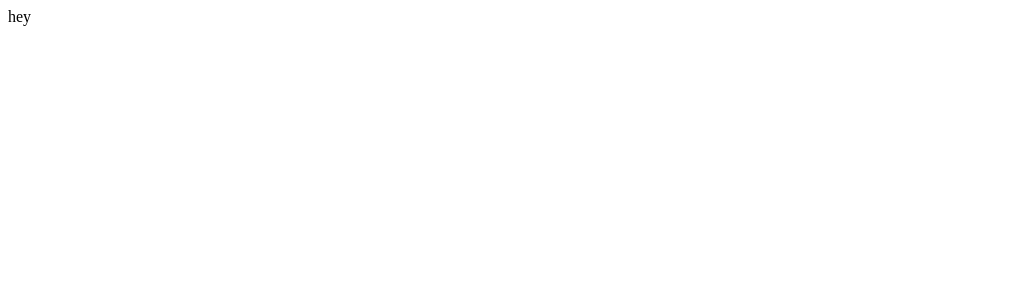
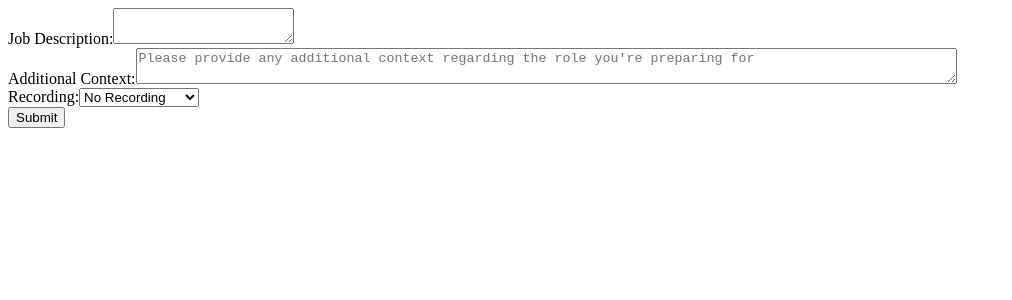
Before and after one commit to arshmattu08/InterviewPrep-frontend-react, a React (Vite) app in the folder interviewprep-frontend-react/: page / in a window 1280 px wide. Shown: the top 300 px of the page, without its empty margins (0-1012 px from the left). Built offline with nearby package versions, Linux system fonts and the light colour scheme.

Commit message:
navigation working

```diff
--- a/interviewprep-frontend-react/src/components/App.jsx
+++ b/interviewprep-frontend-react/src/components/App.jsx
@@ -1,11 +1,17 @@
 import React, {useState,useEffect} from "react"
-
+import FormPage from "./FormPage/FormPage"
+import InterviewWaitingPage from "./InterviewWaitingPage/InterviewWaitingPage"
+import InterviewPage from "./InterviewPage/InterviewPage"
 
 const App = () => {
 
+    const [isFormSubmitted, setFormState] = useState(false)
+    const [hasUserJoined, setJoinState] = useState(false)
 
-
-    return <div>hey</div>
+    return (hasUserJoined ? <InterviewPage/>
+            : isFormSubmitted ? <InterviewWaitingPage joiningInterview = {setJoinState}/>
+            : <FormPage formSubmission ={setFormState}/>
+            )
 }
 
 
--- /dev/null
+++ b/interviewprep-frontend-react/src/components/FormPage/FormPage.jsx
@@ -0,0 +1,46 @@
+import React, {useState,useEffect} from "react";
+import "./FormPage.css"
+
+const FormPage = (props) => {
+
+    const [jobDescription, setJobDescription] = useState('')
+    const [additionalContext, setAdditionalContext] = useState('')
+    const [recordingOption, setRecordingOption] = useState('No Recording')
+
+
+    const handleSubmit = () => {
+        console.log("submitted!")
+        props.formSubmission(true);
+    }
+
+    return <div id = "user_form">
+            <div>
+                <label>Job Description:</label>
+                <textarea value = {jobDescription} onChange={(e) => {setJobDescription(e.target.value)}} required></textarea>
+            </div>
+
+            <div>
+                <label>Additional Context:</label>
+                <textarea value = {additionalContext} onChange={(e) => {setAdditionalContext(e.target.value)}}
+                placeholder="Please provide any additional context regarding the role you're preparing for" cols="100"></textarea>
+            </div>
+
+
+            <div>
+                <label>Recording:</label>
+                <select value={recordingOption} onChange={(e) => {setRecordingOption(e.target.value)}}>
+                    <option value="No Recording">No Recording</option>
+                    <option value="Audio Only"> Audio Only</option>
+                    <option value="Audio and Video"> Audio and Video</option>
+
+                </select>
+            </div>
+
+            <div>
+                <button onClick={handleSubmit}>Submit</button>
+            </div>
+        </div>
+}
+
+
+export default FormPage
--- /dev/null
+++ b/interviewprep-frontend-react/src/components/InterviewPage/InterviewPage.jsx
@@ -0,0 +1,13 @@
+import React, {useState, useEffect} from "react";
+import InterviewWaitingPage from "../InterviewWaitingPage/InterviewWaitingPage";
+
+
+const InterviewPage = () => {
+
+
+
+
+    return <div>Interview page</div>
+}
+
+export default InterviewPage
--- /dev/null
+++ b/interviewprep-frontend-react/src/components/InterviewWaitingPage/InterviewWaitingPage.jsx
@@ -0,0 +1,24 @@
+import React, {useEffect, useState} from "react";
+import "./InterviewWaitingPage.css"
+
+const InterviewWaitingPage = (props) => {
+
+
+    const joinInterview = () => {
+
+        props.joiningInterview(true)
+
+    }
+
+// !INPORTANT We need to convert this page to BeginInterviewPage and InterviewPage is for main call.
+
+    return  <div>
+                <h2>Welcome to your mock interview!</h2>
+
+
+
+                <button onClick={joinInterview}>Join</button>
+            </div>
+}
+
+export default InterviewWaitingPage
```
Also changed, not shown: interviewprep-frontend-react/src/components/FormPage/FormPage.css (added), interviewprep-frontend-react/src/components/InterviewPage/InterviewPage.css (added), interviewprep-frontend-react/src/components/InterviewWaitingPage/InterviewWaitingPage.css (added).
